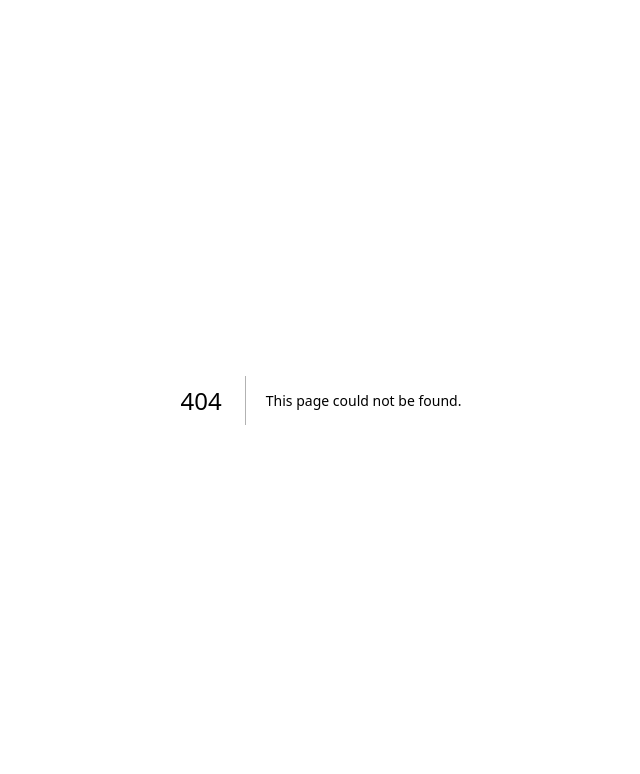
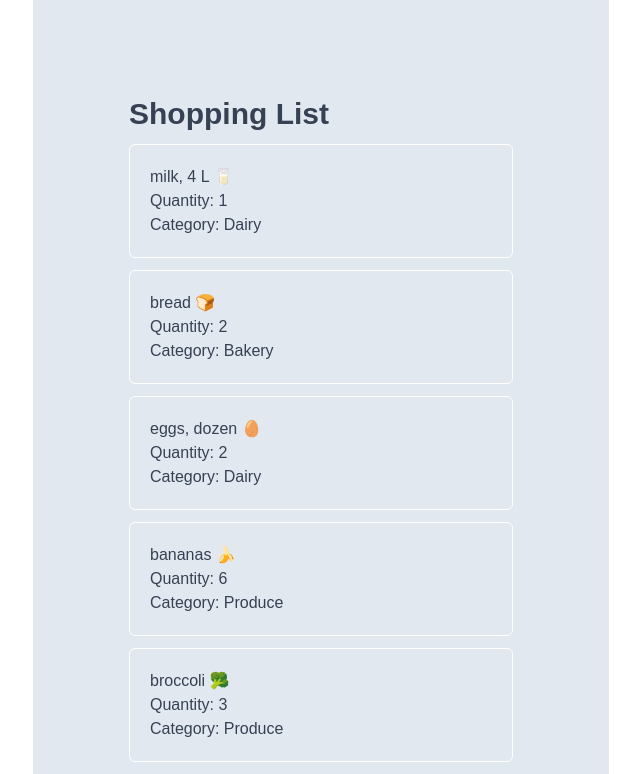
Before and after one commit to louielynmata/cprg306-assignments, a Next.js app: page /week-6 in a window 1280 px wide. Before the commit this address had no page. Shown: the top 774 px of the page, without its empty margins (319-959 px from the left). Built offline with nearby package versions, Linux system fonts and the light colour scheme.

Commit message:
Added week-6 folder and copied week-3 folder into it

```diff
--- /dev/null
+++ b/app/week-6/item-list.js
@@ -0,0 +1,105 @@
+import Item from "./item.js";
+
+/**
+ * Renders a list of grocery items using the Item component.
+ * Each item has a list. The list are stored in the array, and they are rendered through a map to the array.
+ * @returns {JSX.Element} An article element containing a list of Item components, each representing a grocery item.
+ */
+export default function ItemList() {
+  const item1 = {
+    name: "milk, 4 L 🥛",
+    quantity: 1,
+    category: "dairy",
+  };
+
+  const item2 = {
+    name: "bread 🍞",
+    quantity: 2,
+    category: "bakery",
+  };
+
+  const item3 = {
+    name: "eggs, dozen 🥚",
+    quantity: 2,
+    category: "dairy",
+  };
+
+  const item4 = {
+    name: "bananas 🍌",
+    quantity: 6,
+    category: "produce",
+  };
+
+  const item5 = {
+    name: "broccoli 🥦",
+    quantity: 3,
+    category: "produce",
+  };
+
+  const item6 = {
+    name: "chicken breasts, 1 kg 🍗",
+    quantity: 1,
+    category: "meat",
+  };
+
+  const item7 = {
+    name: "pasta sauce 🍝",
+    quantity: 3,
+    category: "canned goods",
+  };
+
+  const item8 = {
+    name: "spaghetti, 454 g 🍝",
+    quantity: 2,
+    category: "dry goods",
+  };
+
+  const item9 = {
+    name: "toilet paper, 12 pack 🧻",
+    quantity: 1,
+    category: "household",
+  };
+
+  const item10 = {
+    name: "paper towels, 6 pack",
+    quantity: 1,
+    category: "household",
+  };
+
+  const item11 = {
+    name: "dish soap 🍽️",
+    quantity: 1,
+    category: "household",
+  };
+
+  const item12 = {
+    name: "hand soap 🧼",
+    quantity: 4,
+    category: "household",
+  };
+
+  const itemsArray = [
+    item1,
+    item2,
+    item3,
+    item4,
+    item5,
+    item6,
+    item7,
+    item8,
+    item9,
+    item10,
+    item11,
+    item12,
+  ];
+
+  const boxContainer = "flex flex-col gap-3 w-full";
+
+  return (
+    <ul className={boxContainer}>
+      {itemsArray.map((item) => (
+        <Item key={item.name} {...item} />
+      ))}
+    </ul>
+  );
+}
--- /dev/null
+++ b/app/week-6/item.js
@@ -0,0 +1,32 @@
+import PropTypes from "prop-types";
+
+/**
+ * Item component displays an item's name, quantity, and category.
+ * @param {Object} param0 - Props for the component.
+ * @param {string} param0.name - Name of the item.
+ * @param {number} param0.quantity - Quantity of the item.
+ * @param {string} param0.category - Category of the item.
+ * @returns {JSX.Element} Rendered item component of each item List block.
+ */
+export default function Item({
+  name = "Item Name",
+  quantity = 0,
+  category = "Uncategorized",
+}) {
+  // Constants for Page
+  const itemListStyle = "border w-full border-white p-5 rounded-md gap-2";
+  return (
+    <li className={itemListStyle}>
+      <p>{name}</p>
+      <p>Quantity: {quantity}</p>
+      <p className="capitalize">Category: {category}</p>
+    </li>
+  );
+}
+
+// Prop Types for Linter requirement
+Item.propTypes = {
+  name: PropTypes.string,
+  quantity: PropTypes.number,
+  category: PropTypes.string,
+};
--- /dev/null
+++ b/app/week-6/page.js
@@ -0,0 +1,23 @@
+/**
+Louielyn Mata - CRPG 306-B WEBDEV2
+Assignment no. 3
+*/
+import ItemList from "./item-list";
+import { pageContainerMed, h1Styling } from "../styles";
+
+/**
+ * Renders the main page for the shopping list application.
+ * Displays a styled header and a section containing the ItemList component.
+ *
+ * @returns {JSX.Element} The rendered shopping list page.
+ */
+export default function Page() {
+  return (
+    <main className={pageContainerMed}>
+      <h1 className={`${h1Styling} w-full text-left`}>Shopping List</h1>
+      <section className="w-full">
+        <ItemList />
+      </section>
+    </main>
+  );
+}
```
